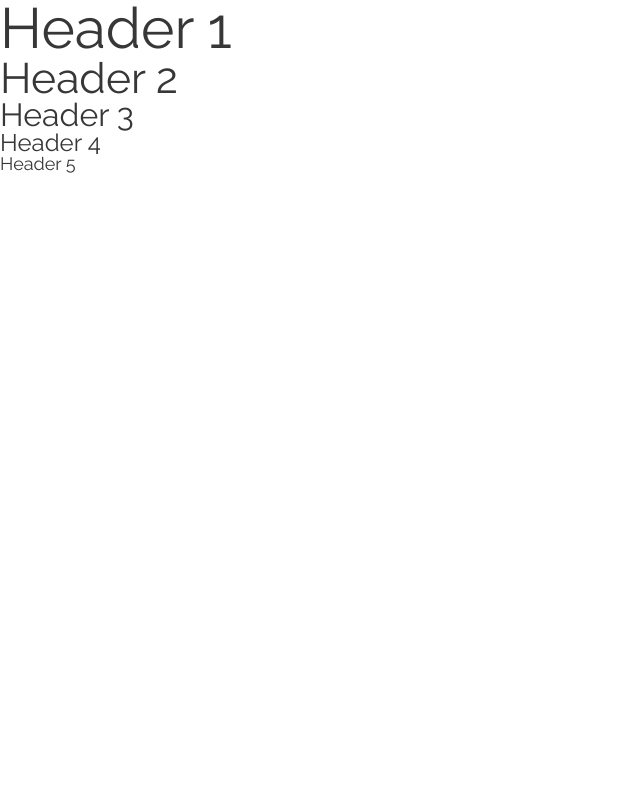
After one commit to opr/valoisa, a PHP site: page / in a window 1280 px wide. The commit adds this page. Shown: the whole page, without its empty margins (0-640 px from the left). Run offline with PHP 8.4, Linux system fonts and the light colour scheme.

Commit message:
added headings, variables and mixins

```diff
--- /dev/null
+++ b/assets/styles/css/valoisa.css
@@ -0,0 +1,130 @@
+/*************************************************|
+| Welcome to Valoisa. This is the main file we'll |
+| compile our stylesheet from. If you want to add |
+| any of your own sass files, you should add them |
+| at the bottom of this file.                     |
+*************************************************/
+/* http://meyerweb.com/eric/tools/css/reset/
+   v2.0 | 20110126
+   License: none (public domain)
+*/
+@import url(https://fonts.googleapis.com/css?family=Raleway:400,700);
+html, body, div, span, applet, object, iframe,
+h1, h2, h3, h4, h5, h6, p, blockquote, pre,
+a, abbr, acronym, address, big, cite, code,
+del, dfn, em, img, ins, kbd, q, s, samp,
+small, strike, strong, sub, sup, tt, var,
+b, u, i, center,
+dl, dt, dd, ol, ul, li,
+fieldset, form, label, legend,
+table, caption, tbody, tfoot, thead, tr, th, td,
+article, aside, canvas, details, embed,
+figure, figcaption, footer, header, hgroup,
+menu, nav, output, ruby, section, summary,
+time, mark, audio, video {
+  margin: 0;
+  padding: 0;
+  border: 0;
+  font-size: 100%;
+  font: inherit;
+  vertical-align: baseline; }
+
+/* HTML5 display-role reset for older browsers */
+article, aside, details, figcaption, figure,
+footer, header, hgroup, menu, nav, section {
+  display: block; }
+
+body {
+  line-height: 1; }
+
+ol, ul {
+  list-style: none; }
+
+blockquote, q {
+  quotes: none; }
+
+blockquote:before, blockquote:after,
+q:before, q:after {
+  content: '';
+  content: none; }
+
+table {
+  border-collapse: collapse;
+  border-spacing: 0; }
+
+/*************************************************|
+| Gotta put the mixins now so we have cool        |
+| functions to use to save us time and money.     |
+*************************************************/
+/*************************************************|
+| The breakpoint mixin, this will probably suit   |
+| your needs, but feel free to hack it if it      |
+| doesn't                                         |
+*************************************************/
+/*************************************************|
+| We just reset everything so all styles below    |
+| will be on a fresh canvas, delicious!  Just     |
+| some configuration then we can actually do some |
+| styling!
+*************************************************/
+/*************************************************|
+| Breakpoints                                     |
+*************************************************/
+/*************************************************|
+| Fonts                                           |
+*************************************************/
+/*************************************************|
+| Font Sizes                                      |
+*************************************************/
+/*************************************************|
+| Font Colours                                    |
+*************************************************/
+/*************************************************|
+| Colours                                         |
+*************************************************/
+/*************************************************|
+| Put your fonts in here                          |
+*************************************************/
+html {
+  font-family: "Raleway", sans-serif;
+  font-size: 14px;
+  color: #393939; }
+  @media (min-width: 760px) {
+    html {
+      font-size: 16px; } }
+  @media (min-width: 960px) {
+    html {
+      font-size: 18px; } }
+  @media (min-width: 1260px) {
+    html {
+      font-size: 18px; } }
+
+/*************************************************|
+| Now we can actually get on with making the site |
+| styles                                          |
+*************************************************/
+/*************************************************|
+| Styles for the headers of the framework, modify |
+| stuff here if you want to change the way they   |
+| look                                            |
+*************************************************/
+h1, h2, h3, h4, h5, h6 {
+  color: #373737; }
+
+h1 {
+  font-size: 3.157rem; }
+
+h2 {
+  font-size: 2.369rem; }
+
+h3 {
+  font-size: 1.777rem; }
+
+h4 {
+  font-size: 1.333rem; }
+
+h5 {
+  font-size: 1rem; }
+
+h6 {
+  font-size: 0.75rem; }
--- /dev/null
+++ b/assets/styles/scss/components/_buttons.scss
@@ -0,0 +1,8 @@
+/*************************************************|
+| Styles for the buttons in the framework         |
+*************************************************/
+
+button {
+  border-radius: 4px;
+  background: $primary;
+}
--- /dev/null
+++ b/assets/styles/scss/components/_headings.scss
@@ -0,0 +1,33 @@
+/*************************************************|
+| Styles for the headers of the framework, modify |
+| stuff here if you want to change the way they   |
+| look                                            |
+*************************************************/
+
+h1, h2, h3, h4, h5, h6 {
+  color: $headerfontcolor;
+}
+
+h1 {
+  font-size: 3.157rem;
+}
+
+h2 {
+  font-size: 2.369rem;
+}
+
+h3 {
+  font-size: 1.777rem;
+}
+
+h4 {
+  font-size: 1.333rem;
+}
+
+h5 {
+  font-size: 1rem;
+}
+
+h6 {
+  font-size: 0.75rem;
+}
--- /dev/null
+++ b/assets/styles/scss/config/_fonts.scss
@@ -0,0 +1,23 @@
+/*************************************************|
+| Put your fonts in here                          |
+*************************************************/
+
+@import url(https://fonts.googleapis.com/css?family=Raleway:400,700);
+
+html {
+  font-family: $basefont;
+  font-size: $basefontsize__mobile;
+  color: $basefontcolor;
+
+  @include bp($tablet) {
+    font-size: $basefontsize__tablet_portrait;
+  }
+
+  @include bp($landscapetablet) {
+    font-size: $basefontsize__tablet_landscape;
+  }
+
+  @include bp($desktop) {
+    font-size: $basefontsize__desktop;
+  }
+}
--- /dev/null
+++ b/assets/styles/scss/config/_reset.scss
@@ -0,0 +1,48 @@
+/* http://meyerweb.com/eric/tools/css/reset/
+   v2.0 | 20110126
+   License: none (public domain)
+*/
+
+html, body, div, span, applet, object, iframe,
+h1, h2, h3, h4, h5, h6, p, blockquote, pre,
+a, abbr, acronym, address, big, cite, code,
+del, dfn, em, img, ins, kbd, q, s, samp,
+small, strike, strong, sub, sup, tt, var,
+b, u, i, center,
+dl, dt, dd, ol, ul, li,
+fieldset, form, label, legend,
+table, caption, tbody, tfoot, thead, tr, th, td,
+article, aside, canvas, details, embed,
+figure, figcaption, footer, header, hgroup,
+menu, nav, output, ruby, section, summary,
+time, mark, audio, video {
+  margin: 0;
+  padding: 0;
+  border: 0;
+  font-size: 100%;
+  font: inherit;
+  vertical-align: baseline;
+}
+/* HTML5 display-role reset for older browsers */
+article, aside, details, figcaption, figure,
+footer, header, hgroup, menu, nav, section {
+  display: block;
+}
+body {
+  line-height: 1;
+}
+ol, ul {
+  list-style: none;
+}
+blockquote, q {
+  quotes: none;
+}
+blockquote:before, blockquote:after,
+q:before, q:after {
+  content: '';
+  content: none;
+}
+table {
+  border-collapse: collapse;
+  border-spacing: 0;
+}
--- /dev/null
+++ b/assets/styles/scss/config/_variables.scss
@@ -0,0 +1,39 @@
+/*************************************************|
+| Breakpoints                                     |
+*************************************************/
+
+$mobile                         : 320px;
+$tablet                         : 760px;
+$landscapetablet                 : 960px;
+$desktop                        : 1260px;
+
+/*************************************************|
+| Fonts                                           |
+*************************************************/
+
+$basefont         : 'Raleway', sans-serif;
+$headerfont       : 'Raleway', sans-serif;
+
+/*************************************************|
+| Font Sizes                                      |
+*************************************************/
+
+$basefontsize__mobile              : 14px;
+$basefontsize__tablet_portrait     : 16px;
+$basefontsize__tablet_landscape    : 18px;
+$basefontsize__desktop             : 18px;
+
+/*************************************************|
+| Font Colours                                    |
+*************************************************/
+
+$basefontcolor                     : #393939;
+$headerfontcolor                   : #373737;
+
+/*************************************************|
+| Colours                                         |
+*************************************************/
+
+$primary                           : #3a4a9a;
+$secondary                         : #4a3a9a;
+$tertiary                          : #4a3a9a;
--- /dev/null
+++ b/assets/styles/scss/mixins/_breakpoint.scss
@@ -0,0 +1,11 @@
+/*************************************************|
+| The breakpoint mixin, this will probably suit   |
+| your needs, but feel free to hack it if it      |
+| doesn't                                         |
+*************************************************/
+
+@mixin bp($point) {
+
+    @media (min-width: $point)  { @content; }
+
+}
--- a/assets/styles/scss/valoisa.scss
+++ b/assets/styles/scss/valoisa.scss
@@ -4,3 +4,29 @@
 | any of your own sass files, you should add them |
 | at the bottom of this file.                     |
 *************************************************/
+
+@import "config/reset";
+
+/*************************************************|
+| Gotta put the mixins now so we have cool        |
+| functions to use to save us time and money.     |
+*************************************************/
+
+@import "mixins/breakpoint";
+
+/*************************************************|
+| We just reset everything so all styles below    |
+| will be on a fresh canvas, delicious!  Just     |
+| some configuration then we can actually do some |
+| styling!
+*************************************************/
+
+@import "config/variables";
+@import "config/fonts";
+
+/*************************************************|
+| Now we can actually get on with making the site |
+| styles                                          |
+*************************************************/
+
+@import "components/headings";
--- /dev/null
+++ b/index.php
@@ -0,0 +1,14 @@
+<html>
+<head>
+	<meta name="viewport" content="width=device-width">
+	<title>Valoisa Sass Boilerplate</title>
+	<link rel="stylesheet" href="/assets/styles/css/valoisa.css" type="text/css">
+</head>
+<body>
+<h1>Header 1</h1>
+<h2>Header 2</h2>
+<h3>Header 3</h3>
+<h4>Header 4</h4>
+<h5>Header 5</h5>
+</body>
+</html>
```
Also changed, not shown: gulpfile.js (+6 -7 lines).
